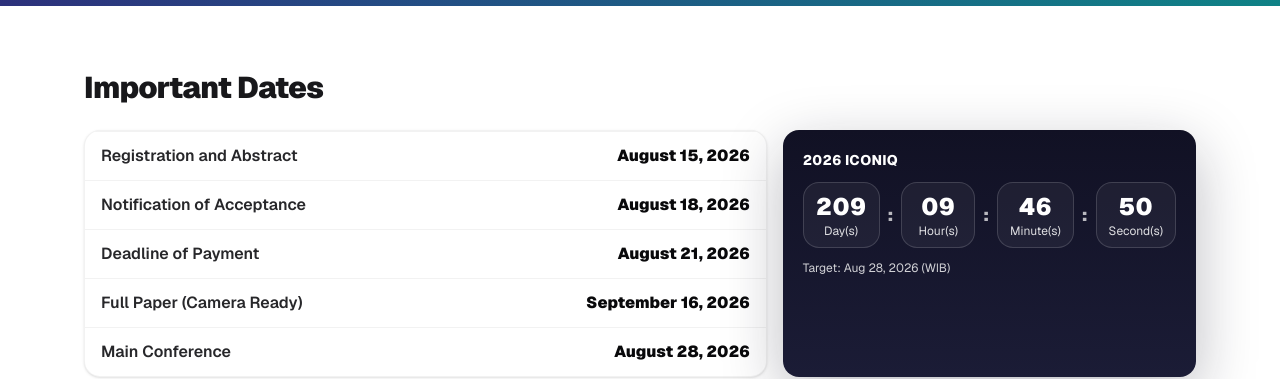
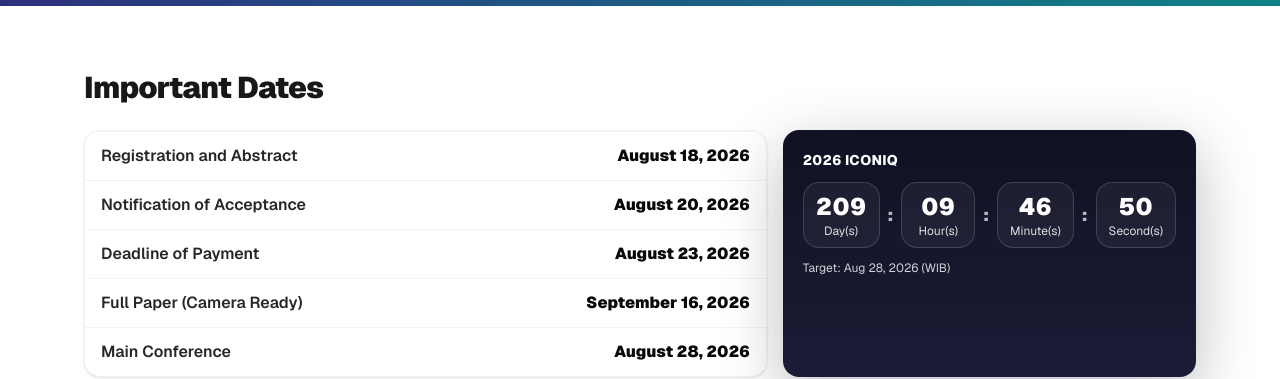
Before and after one commit to helloawuteam-maker/iconic2026, a Next.js app: page / in a window 1280 px wide. Shown: the part 2520-2899 px from the top of the page. Built offline with nearby package versions, Linux system fonts and the light colour scheme.

Commit message:
update tanggal

```diff
--- a/app/author-information/page.tsx
+++ b/app/author-information/page.tsx
@@ -47,15 +47,15 @@
           <dl className="mt-4 grid gap-3 text-sm">
             <div className="grid gap-1 rounded-xl border border-black/5 bg-white px-4 py-3 md:grid-cols-[1fr_240px] md:items-center md:gap-6">
               <dt className="font-black text-zinc-900">Registration and Abstract</dt>
-              <dd className="font-semibold text-zinc-700">August 15, 2026</dd>
+              <dd className="font-semibold text-zinc-700">August 18, 2026</dd>
             </div>
             <div className="grid gap-1 rounded-xl border border-black/5 bg-white px-4 py-3 md:grid-cols-[1fr_240px] md:items-center md:gap-6">
               <dt className="font-black text-zinc-900">Notification of Acceptance</dt>
-              <dd className="font-semibold text-zinc-700">August 18, 2026</dd>
+              <dd className="font-semibold text-zinc-700">August 20, 2026</dd>
             </div>
             <div className="grid gap-1 rounded-xl border border-black/5 bg-white px-4 py-3 md:grid-cols-[1fr_240px] md:items-center md:gap-6">
               <dt className="font-black text-zinc-900">Deadline of Payment</dt>
-              <dd className="font-semibold text-zinc-700">August 21, 2026</dd>
+              <dd className="font-semibold text-zinc-700">August 23, 2026</dd>
             </div>
             <div className="grid gap-1 rounded-xl border border-black/5 bg-white px-4 py-3 md:grid-cols-[1fr_240px] md:items-center md:gap-6">
               <dt className="font-black text-zinc-900">Full Paper (Camera Ready)</dt>
--- a/app/page.tsx
+++ b/app/page.tsx
@@ -18,9 +18,9 @@
 };
 
 const importantDates: DateRow[] = [
-  { label: "Registration and Abstract", value: "August 15, 2026" },
-  { label: "Notification of Acceptance", value: "August 18, 2026" },
-  { label: "Deadline of Payment", value: "August 21, 2026" },
+  { label: "Registration and Abstract", value: "August 18, 2026" },
+  { label: "Notification of Acceptance", value: "August 20, 2026" },
+  { label: "Deadline of Payment", value: "August 23, 2026" },
   { label: "Full Paper (Camera Ready)", value: "September 16, 2026" },
   { label: "Main Conference", value: "August 28, 2026" },
 ];
```
